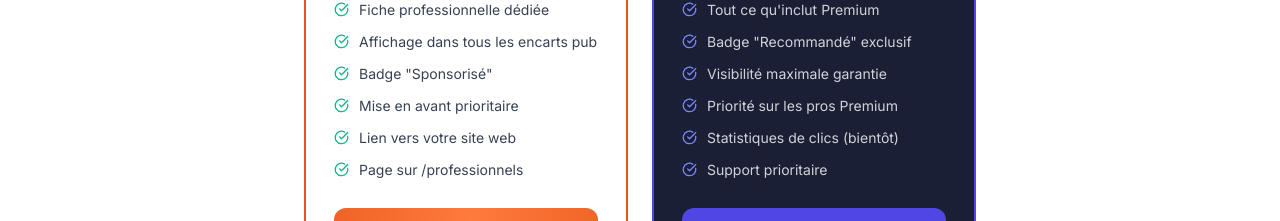
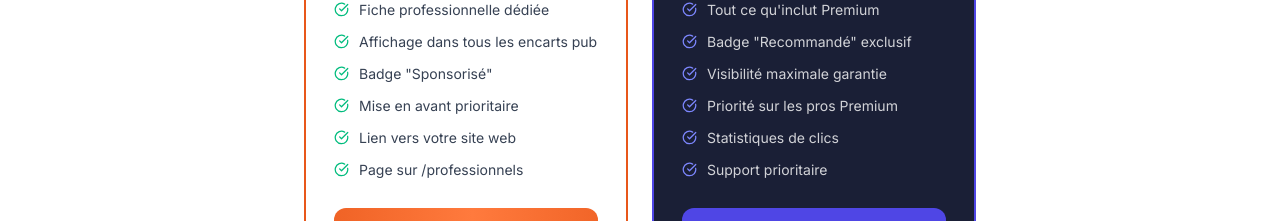
Before and after one commit to GuillaumeBidallier/valencia-expat-market, a Next.js app: page /devenir-pro in a window 1280 px wide. Shown: the part 3132-3353 px from the top of the page. Built offline with nearby package versions, Linux system fonts and the light colour scheme; no server answers; the database is empty.

Commit message:
feat: remove (bientôt) — click stats are now live

```diff
--- a/app/devenir-pro/page.tsx
+++ b/app/devenir-pro/page.tsx
@@ -182,7 +182,7 @@ const PREMIUM_PLUS_FEATURES = [
   'Badge "Recommandé" exclusif',
   'Visibilité maximale garantie',
   'Priorité sur les pros Premium',
-  'Statistiques de clics (bientôt)',
+  'Statistiques de clics',
   'Support prioritaire',
 ]
 
--- a/app/mon-compte/profil-pro/create/OnboardingWizard.tsx
+++ b/app/mon-compte/profil-pro/create/OnboardingWizard.tsx
@@ -62,7 +62,7 @@ const PLANS: { id: ProPlan; name: string; price: string; annual: string; color:
     annual: 'Facturation annuelle · résiliable à tout moment',
     color: 'indigo',
     badge: 'Meilleure visibilité',
-    features: ['Fiche professionnelle visible', 'Page dédiée sur /professionnels', 'Affichage dans les encarts pub', 'Badge "Sponsorisé"', 'Mise en avant prioritaire', 'Badge "Recommandé"', 'Statistiques de clics (bientôt)'],
+    features: ['Fiche professionnelle visible', 'Page dédiée sur /professionnels', 'Affichage dans les encarts pub', 'Badge "Sponsorisé"', 'Mise en avant prioritaire', 'Badge "Recommandé"', 'Statistiques de clics'],
   },
 ]
 
--- a/app/publicite/page.tsx
+++ b/app/publicite/page.tsx
@@ -140,7 +140,7 @@ const TIERS = [
       { ok: true,  label: 'Badge "Sponsorisé"' },
       { ok: true,  label: 'Mise en avant prioritaire' },
       { ok: true,  label: 'Badge "Recommandé"' },
-      { ok: true,  label: 'Statistiques de clics (bientôt)' },
+      { ok: true,  label: 'Statistiques de clics' },
     ],
     cta: 'Créer ma fiche Premium+',
     ctaHref: '/mon-compte/profil-pro/create',
```
